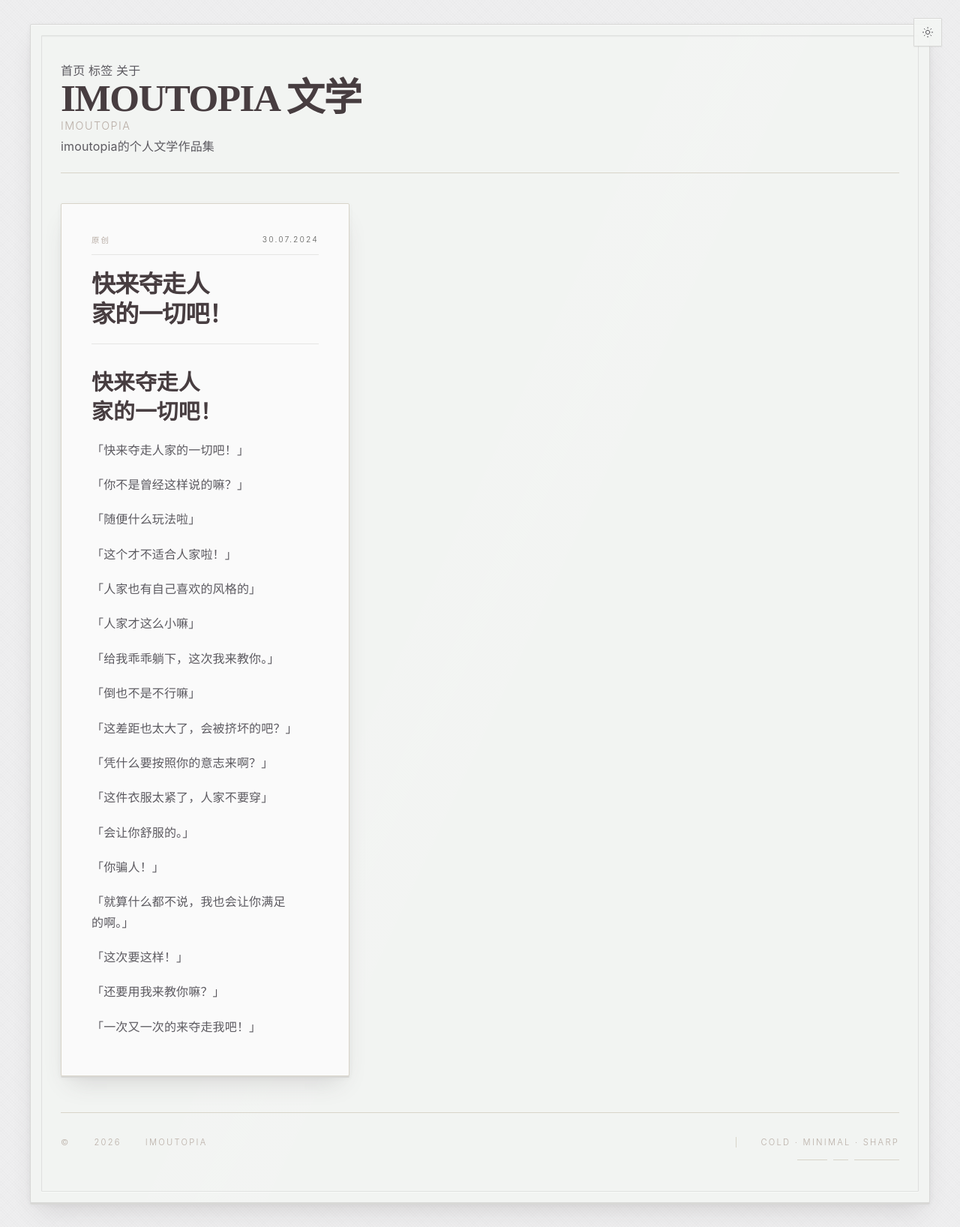
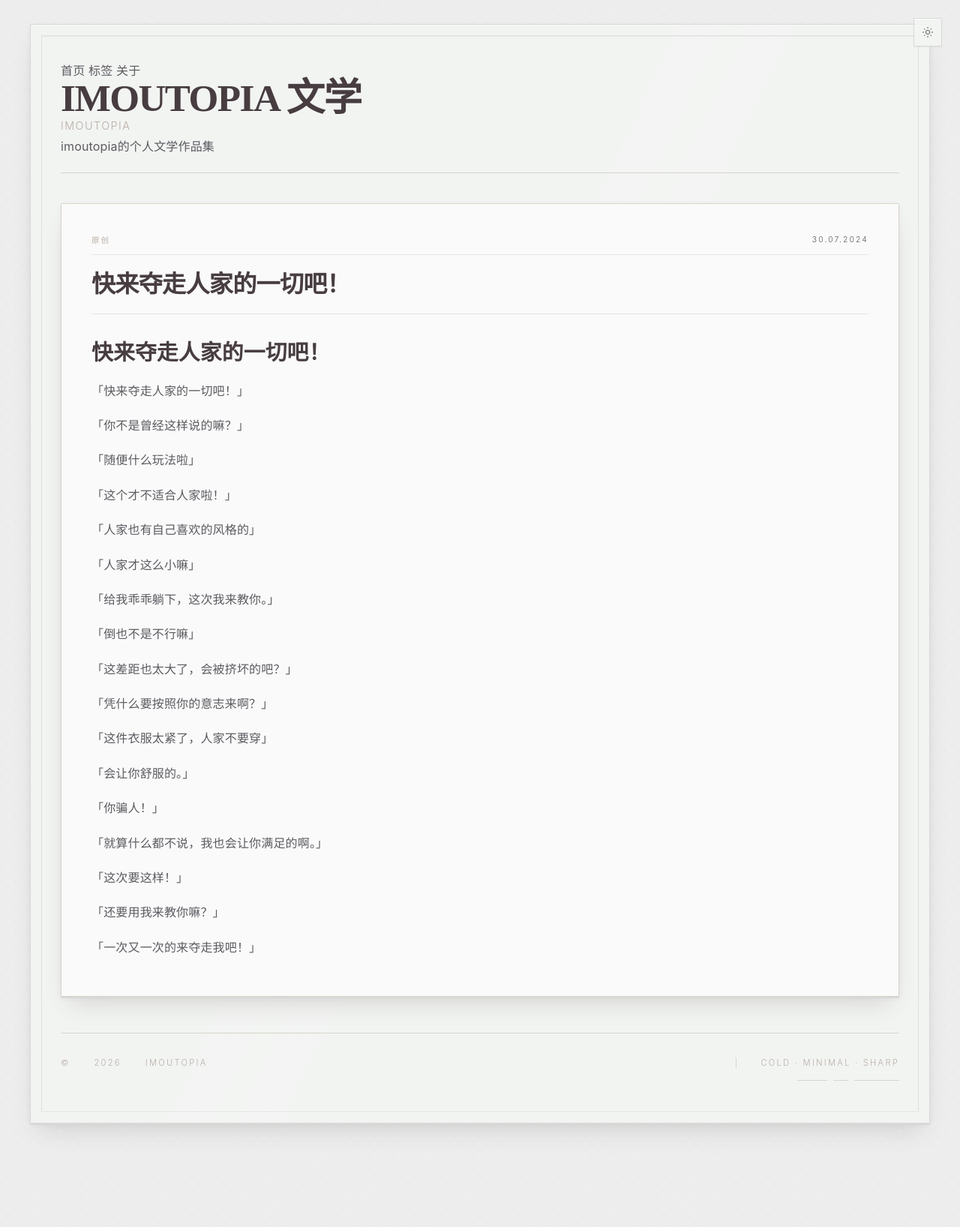
Before and after one commit to zichenstudio/imoutopiablog, a Jekyll site: the page built from _posts/2024-07-30-everything.md, in a window 1280 px wide. Shown: the whole page at 75% size. Built offline with Jekyll 4.4.1, drawn with Linux system fonts in a browser that asks for light colours; nearby versions of some CDN libraries; after the commit the page ends 1530 px from its top, so only the background shows below that.

Commit message:
fix theme

```diff
--- a/_sass/post.scss
+++ b/_sass/post.scss
@@ -3,6 +3,7 @@
 .post-card {
   aspect-ratio: auto;
   max-height: none;
+  max-width: 100%;
   padding: 2.5rem 2.5rem 2rem;
   display: block;
   width: 100%;
@@ -14,6 +15,15 @@
     0 2px 0 var(--card-edge),
     0 18px 32px -12px rgba(71, 61, 64, 0.18),
     0 2px 6px rgba(71, 61, 64, 0.06);
+}
+
+.post-card p,
+.post-content p {
+  display: block;
+  -webkit-line-clamp: unset;
+  line-clamp: unset;
+  -webkit-box-orient: initial;
+  overflow: visible;
 }
 
 :root[data-theme="dark"] .post-card {
```
